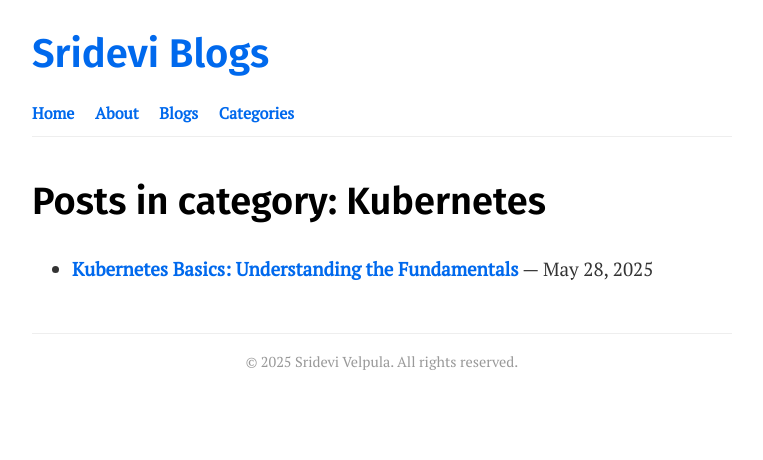
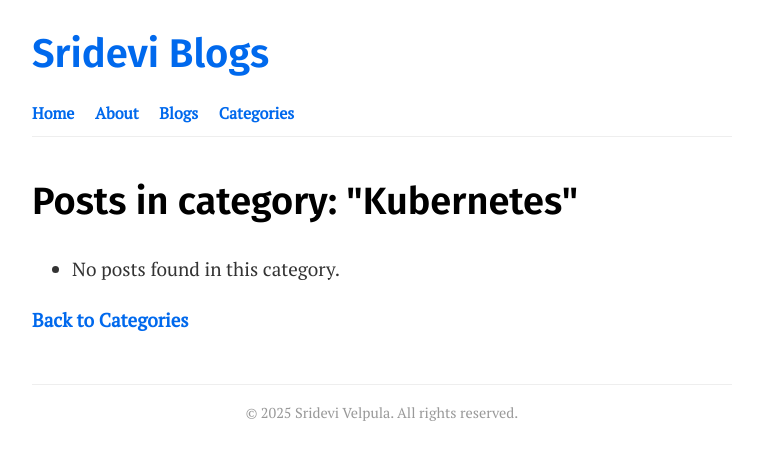
Before and after one commit to srideviblogs/srideviblogs.github.io, a Jekyll site: the page built from categories/kubernetes.md, in a window 1280 px wide. Shown: the top 460 px of the page, without its empty margins (258-1021 px from the left). Built offline with Jekyll 4.4.1, drawn with Linux system fonts in a browser that asks for light colours.

Commit message:
Update category.html

```diff
--- a/_layouts/category.html
+++ b/_layouts/category.html
@@ -2,13 +2,19 @@
 layout: default
 ---
 
-<h1>Posts in category: {{ page.category | capitalize }}</h1>
+<h1>Posts in category: "{{ page.title }}"</h1>
 
 <ul>
-  {% assign posts = site.categories[page.category] %}
-  {% for post in posts %}
-    <li>
-      <a href="{{ post.url }}">{{ post.title }}</a> — {{ post.date | date: "%b %-d, %Y" }}
-    </li>
-  {% endfor %}
+  {% assign posts_in_category = site.categories[page.title] %}
+  {% if posts_in_category %}
+    {% for post in posts_in_category %}
+      <li>
+        <a href="{{ post.url }}">{{ post.title }}</a> — {{ post.date | date: "%b %-d, %Y" }}
+      </li>
+    {% endfor %}
+  {% else %}
+    <li>No posts found in this category.</li>
+  {% endif %}
 </ul>
+
+<a href="{{ site.baseurl }}/categories/">Back to Categories</a>
```
